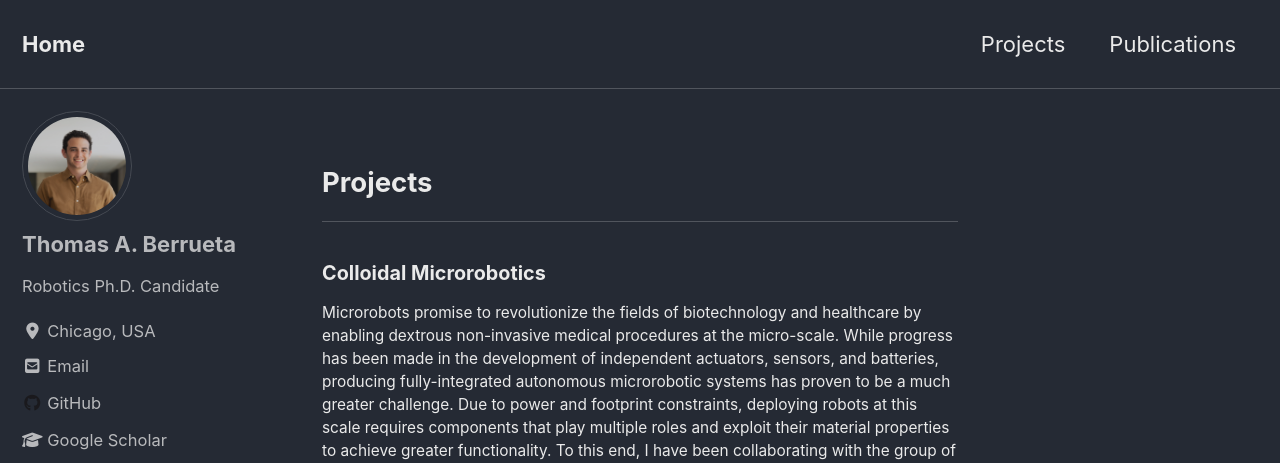
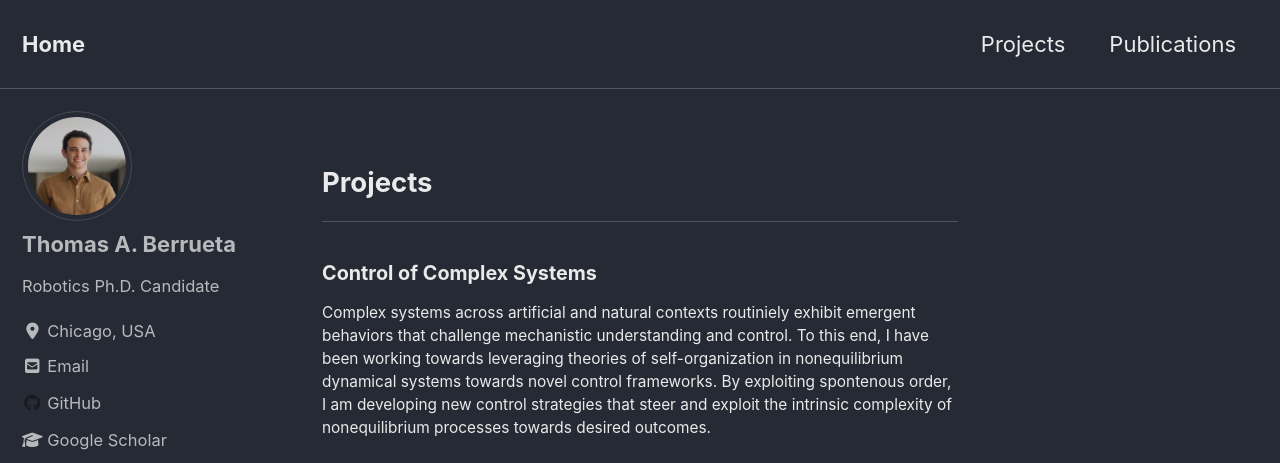
Before and after one commit to tberrueta/tberrueta.github.io, a Jekyll site: the page built from projects.html, in a window 1280 px wide and 1400 px high. Shown: the top 463 px of the window. Built offline with Jekyll 4.4.1, drawn with Linux system fonts in a browser that asks for light colours; cached includes are drawn as plain includes; nearby versions of some CDN libraries; some of the changed text lies outside the part shown; grey boxes are pictures that could not be loaded.

Commit message:
add new paper

```diff
--- /dev/null
+++ b/assets/bibs/BerruetaAIS2023.bib
@@ -0,0 +1,11 @@
+@article{Berrueta2023,
+author = {Berrueta, Thomas A. and Murphey, Todd D. and Truby, Ryan L.},
+title = {Materializing Autonomy in Soft Robots across Scales},
+journal = {Advanced Intelligent Systems},
+pages = {2300111},
+keywords = {autonomous robots, microrobotics, robotic materials, soft robotics, task-first design},
+doi = {https://doi.org/10.1002/aisy.202300111},
+url = {https://onlinelibrary.wiley.com/doi/abs/10.1002/aisy.202300111},
+eprint = {https://onlinelibrary.wiley.com/doi/pdf/10.1002/aisy.202300111},
+abstract = {The impressive capabilities of living organisms arise from the way autonomy is materialized by their bodies. Across scales, living beings couple computational or cognitive intelligence with physical intelligence through body morphology, material multifunctionality, and mechanical compliance. While soft robotics has advanced the design and fabrication of physically intelligent bodies, the integration of information-processing capabilities for computational intelligence remains a challenge. Consequently, perception and control limitations have constrained how soft robots are built today. Progress toward untethered autonomy will require deliberate convergence in how the field codevelops new materials, fabrication methods, and control strategies for soft robots. Here, a new perspective is put forward: that researchers should use tasks alone to impose material and information constraints on soft robot design. A conceptual framework is proposed for a task-first design paradigm that sidesteps limitations imposed by control strategies. This framework allows emergent synergies between material and information processing properties of soft matter to be readily exploited for task-capable agents. Particular attention is paid to the scale dependence of solutions. Finally, an outlook is presented on emerging research opportunities for achieving autonomy in future soft robots as large as elephant trunks and as small as paramecia.}
+}
--- a/projects.html
+++ b/projects.html
@@ -35,9 +35,39 @@
 <body>
 
 <hr>
+<h3 style="font-size:90%">Control of Complex Systems</h3>
+  <p style="font-size: 70%">Complex systems across artificial and natural contexts routiniely exhibit emergent behaviors that challenge mechanistic understanding and control. To this end, I have been working towards leveraging theories of self-organization in nonequilibrium dynamical systems towards novel control frameworks. By exploiting spontenous order, I am developing new control strategies that steer and exploit the intrinsic complexity of nonequilibrium processes towards desired outcomes.
+  <br>
+  <br>
+  <iframe width="560" height="315" src="https://www.youtube.com/embed/gv3ah1ndr5I" frameborder="0" allow="accelerometer; autoplay; clipboard-write; encrypted-media; gyroscope; picture-in-picture" allowfullscreen></iframe>
+  <br>
+  <br>
+  <p style="font-size:70%;line-height:60%"><b><u>Related Publications</u></b></p>
+  <p style="font-size:70%"><b>Materializing autonomy in soft robots across scales</b>
+    <br><b>Thomas A. Berrueta</b>, Todd D. Murphey, Ryan L. Truby
+    <br><i>Advanced Intelligent Systems</i>, 2300111, 2023.
+    <a href="https://onlinelibrary.wiley.com/doi/full/10.1002/aisy.202300111" style="font-size:90%"><button class="button button2">Article</button></a>
+    <a href="/assets/pdfs/BerruetaAIS2023.pdf" style="font-size:90%"><button class="button button3">PDF</button></a>
+  <a href="/assets/bibs/BerruetaAIS2023.bib" style="font-size:90%"><button class="button button1">BibTeX</button></a></p>
+
+  <p style="font-size:70%"><b>Low rattling: A predictive principle for self-organization in active collectives</b>
+    <br>Pavel Chvykov, <b>Thomas A. Berrueta</b>, Akash Vardhan, William Savoie, Alexander Samland, Todd D. Murphey, Kurt Wiesenfeld, Daniel I. Goldman, and Jeremy L. England
+    <br><i>Science</i>, vol. 371, no. 6524, 2021.
+    <a href="https://www.science.org/doi/10.1126/science.abc6182" style="font-size:90%"><button class="button button2">Article</button></a>
+    <a href="/assets/pdfs/ChvykovScience2021.pdf" style="font-size:90%"><button class="button button3">PDF</button></a>
+  <a href="/assets/bibs/ChvykovScience2021.bib" style="font-size:90%"><button class="button button1">BibTeX</button></a></p>
+
+  <p style="font-size:70%"><b>A robot made of robots: Emergent transport and control of a smarticle ensemble</b>
+    <br>William Savoie, <b>Thomas A. Berrueta</b>, Zachary Jackson, Ana Pervan, Ross Warkentin, Shengkai Li, Todd D. Murphey, Kurt Wiesenfeld, and Daniel I. Goldman
+    <br><i>Science Robotics</i>, vol. 4, no. 34, 2019.
+    <a href="https://www.science.org/doi/10.1126/scirobotics.aax4316" style="font-size:90%"><button class="button button2">Article</button></a>
+    <a href="/assets/pdfs/SavoieSR2019.pdf" style="font-size:90%"><button class="button button3">PDF</button></a>
+  <a href="/assets/bibs/SavoieSR2019.bib" style="font-size:90%"><button class="button button1">BibTeX</button></a></p>
+<hr>
+
 <h3 style="font-size:90%">Colloidal Microrobotics</h3>
   <p style="font-size: 70%">
-    Microrobots promise to revolutionize the fields of biotechnology and healthcare by enabling dextrous non-invasive medical procedures at the micro-scale. While progress has been made in the development of independent actuators, sensors, and batteries, producing fully-integrated autonomous microrobotic systems has proven to be a much greater challenge. Due to power and footprint constraints, deploying robots at this scale requires components that play multiple roles and exploit their material properties to achieve greater functionality. To this end, I have been collaborating with the group of Dr. Michael Strano at MIT to develop more capable untethered microscopic robots. By exploiting the physics of self-orgranization, material properties, and novel control frameworks, I am working towards the development of fully untethered microrobots.
+    Microrobots promise to revolutionize the fields of biotechnology and healthcare by enabling dextrous non-invasive medical procedures at the micro-scale. While progress has been made in the development of independent actuators, sensors, and batteries, producing fully-integrated autonomous microrobotic systems has proven to be a much greater challenge. Due to power and footprint constraints, deploying robots at this scale requires components that play multiple roles and exploit their material properties to achieve greater functionality. By exploiting the physics of self-orgranization, material properties, and novel control frameworks, I am working towards the design of untethered microrobot autonomy.
     <br>
     <br>
     <iframe width="560" height="315" src="https://www.youtube.com/embed/6j1VvtUDL7w" frameborder="0" allow="accelerometer; autoplay; clipboard-write; encrypted-media; gyroscope; picture-in-picture" allowfullscreen></iframe>
@@ -67,30 +97,6 @@
     <a href="/assets/bibs/BerruetaWAFR2020.bib" style="font-size:90%"><button class="button button1">BibTeX</button></a></p>
 <hr>
 
-<h3 style="font-size:90%">Control of Complex Systems</h3>
-  <p style="font-size: 70%">Complex systems across artificial and natural contexts routiniely exhibit emergent behaviors that challenge microscopic mechanistic understanding. In collaboration with the groups of Drs. Daniel Goldman, Kurt Wiesenfeld, and Jeremy England, I have been working towards developing theories of self-organization for nonequilibrium dynamical systems. Through these theories of spontenous order, I am constructing novel control frameworks for steering emergent behavior in complex systems towards desired outcomes.
-  <br>
-  <br>
-  <iframe width="560" height="315" src="https://www.youtube.com/embed/gv3ah1ndr5I" frameborder="0" allow="accelerometer; autoplay; clipboard-write; encrypted-media; gyroscope; picture-in-picture" allowfullscreen></iframe>
-  <br>
-  <br>
-  <p style="font-size:70%;line-height:60%"><b><u>Related Publications</u></b></p>
-  <p style="font-size:70%"><b>Low rattling: A predictive principle for self-organization in active collectives</b>
-    <br>Pavel Chvykov, <b>Thomas A. Berrueta</b>, Akash Vardhan, William Savoie, Alexander Samland, Todd D. Murphey, Kurt Wiesenfeld, Daniel I. Goldman, and Jeremy L. England
-    <br><i>Science</i>, vol. 371, no. 6524, 2021.
-    <a href="https://www.science.org/doi/10.1126/science.abc6182" style="font-size:90%"><button class="button button2">Article</button></a>
-    <a href="/assets/pdfs/ChvykovScience2021.pdf" style="font-size:90%"><button class="button button3">PDF</button></a>
-  <a href="/assets/bibs/ChvykovScience2021.bib" style="font-size:90%"><button class="button button1">BibTeX</button></a></p>
-
-  <p style="font-size:70%"><b>A robot made of robots: Emergent transport and control of a smarticle ensemble</b>
-    <br>William Savoie, <b>Thomas A. Berrueta</b>, Zachary Jackson, Ana Pervan, Ross Warkentin, Shengkai Li, Todd D. Murphey, Kurt Wiesenfeld, and Daniel I. Goldman
-    <br><i>Science Robotics</i>, vol. 4, no. 34, 2019.
-    <a href="https://www.science.org/doi/10.1126/scirobotics.aax4316" style="font-size:90%"><button class="button button2">Article</button></a>
-    <a href="/assets/pdfs/SavoieSR2019.pdf" style="font-size:90%"><button class="button button3">PDF</button></a>
-  <a href="/assets/bibs/SavoieSR2019.bib" style="font-size:90%"><button class="button button1">BibTeX</button></a></p>
-<hr>
-
-
 
 <h3 style="font-size:90%">Information-Theoretic Analysis of Human Motion</h3>
   <p style="font-size: 70%"> In order to develop effective assistive robotic therapies, the information-theoretic qualities of human motion need to be better understood. There are many challenges that hinder progress in this area, such as the potential high-dimensionality, nonlinearity, and nonsmoothness of human movements. These challenges demand algorithmic techniques that mitigate these issues. To this end, I have been working on the development of efficient data-driven techniques that enable low-dimensional quantitative modeling of human movement.
```
Also changed, not shown: publications.html (+7 -0 lines), 2 other files.
